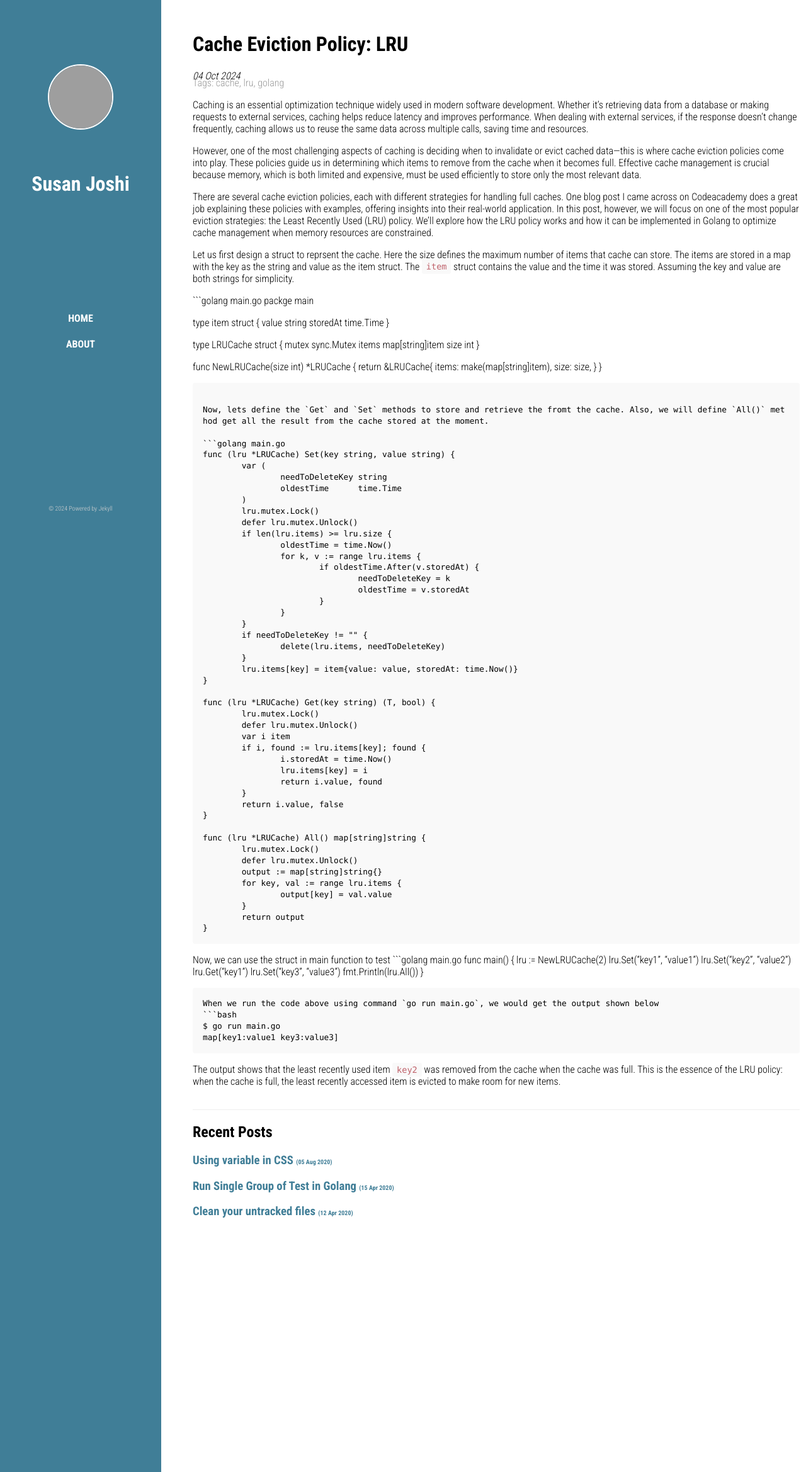
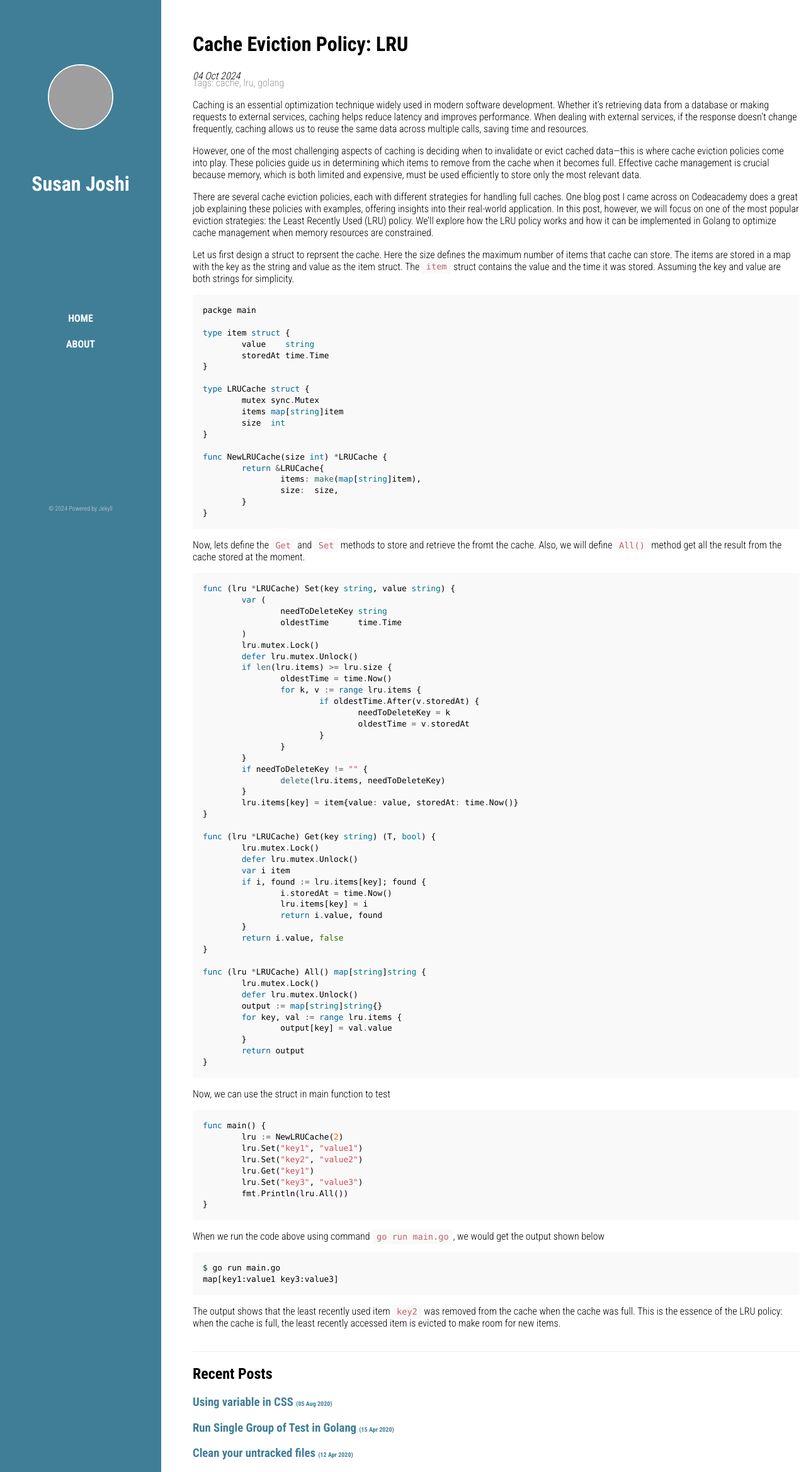
Before and after one commit to josisusan/josisusan.github.io, a Jekyll site: the page built from _posts/2024-10-04-cache_eviction_policy_lru_golang.md, in a window 1280 px wide. Shown: the whole page at 63% size. Built offline with Jekyll 4.4.1, drawn with Linux system fonts in a browser that asks for light colours; grey boxes are pictures that could not be loaded.

Commit message:
Update 2024-10-04-cache_eviction_policy_lru_golang.md

````diff
--- a/_posts/2024-10-04-cache_eviction_policy_lru_golang.md
+++ b/_posts/2024-10-04-cache_eviction_policy_lru_golang.md
@@ -13,7 +13,7 @@ There are several cache eviction policies, each with different strategies for ha
 
 Let us first design a struct to reprsent the cache. Here the size defines the maximum number of items that cache can store. The items are stored in a map with the key as the string and value as the item struct. The `item` struct contains the value and the time it was stored. Assuming the key and value are both strings for simplicity.
 
-```golang main.go
+```golang
 packge main
 
 type item struct {
@@ -37,7 +37,7 @@ func NewLRUCache(size int) *LRUCache {
 
 Now, lets define the `Get` and `Set` methods to store and retrieve the fromt the cache. Also, we will define `All()` method get all the result from the cache stored at the moment.
 
-```golang main.go
+```golang
 func (lru *LRUCache) Set(key string, value string) {
 	var (
 		needToDeleteKey string
@@ -82,8 +82,10 @@ func (lru *LRUCache) All() map[string]string {
 	return output
 }
 ```
+
 Now, we can use the struct in main function to test
-```golang main.go
+
+```golang
 func main() {
 	lru := NewLRUCache(2)
 	lru.Set("key1", "value1")
````
